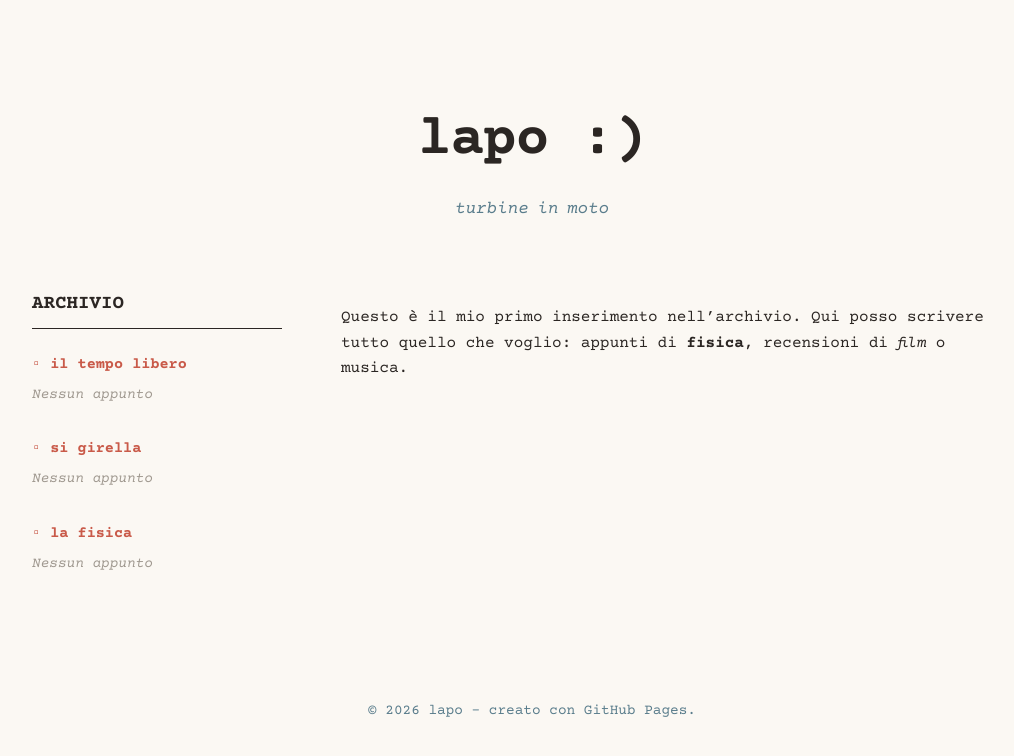
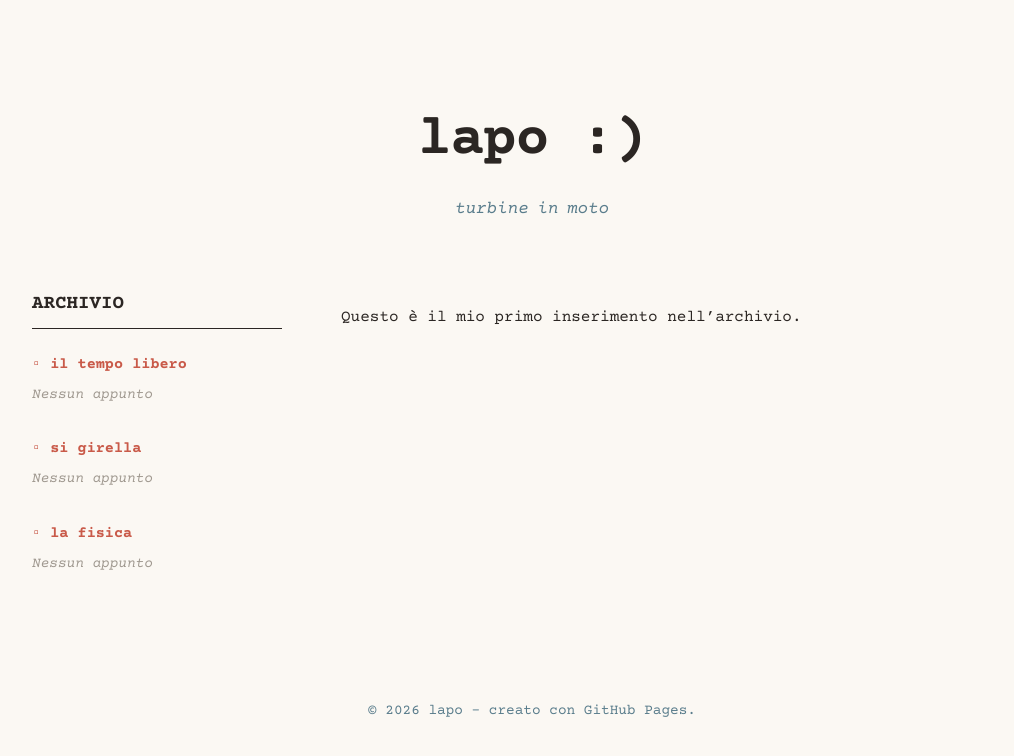
Before and after one commit to lapobonaiuti/lapobonaiuti.github.io, a Jekyll site: the page built from _posts/2026-05-24-primo.md, in a window 1280 px wide. Shown: the top 756 px of the page, without its empty margins (108-1122 px from the left). Built offline with Jekyll 4.4.1, drawn with Linux system fonts in a browser that asks for light colours.

Commit message:
Update 2026-05-24-primo.md

```diff
--- a/_posts/2026-05-24-primo.md
+++ b/_posts/2026-05-24-primo.md
@@ -5,4 +5,3 @@
 ---
 
 Questo è il mio primo inserimento nell'archivio.
-Qui posso scrivere tutto quello che voglio: appunti di **fisica**, recensioni di *film* o musica.
```
